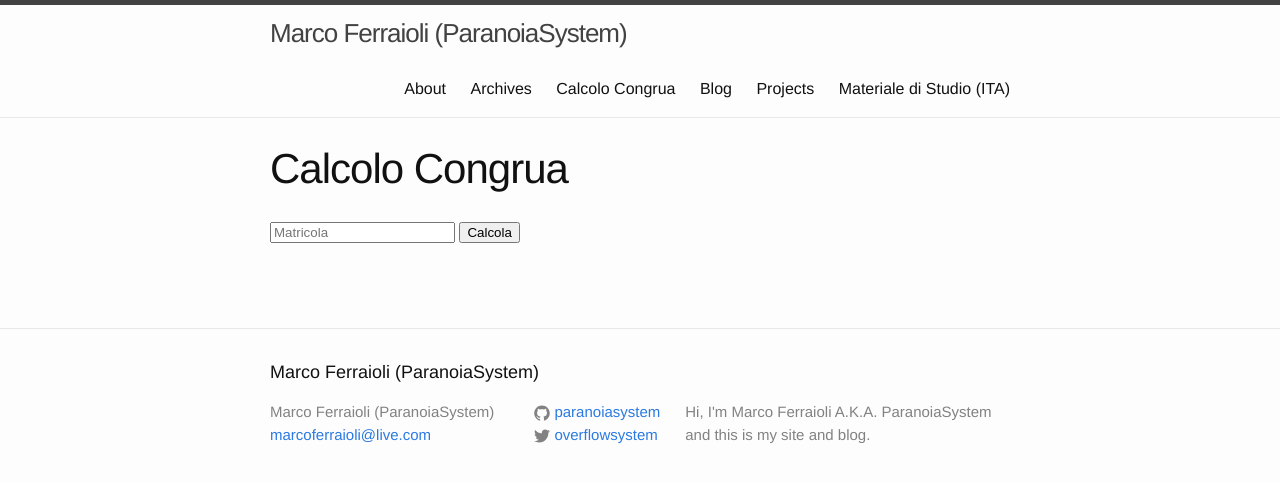
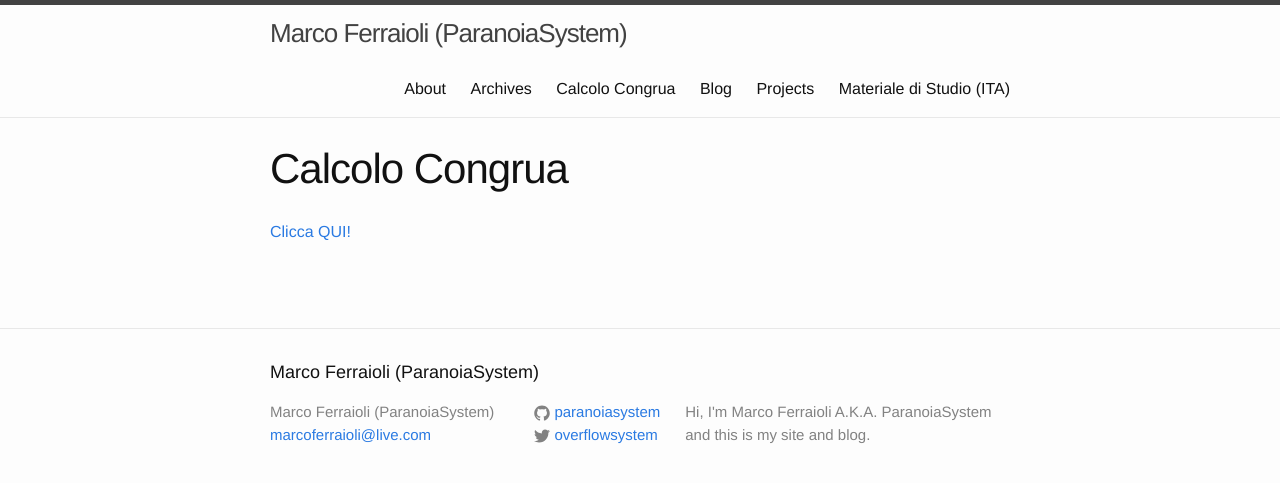
Before and after one commit to paranoiasystem/paranoiasystem.github.io_old, a Jekyll site: the page built from calcolounisa.html, in a window 1280 px wide. Shown: the top 483 px of the page. Built offline with Jekyll 4.4.1, drawn with Linux system fonts in a browser that asks for light colours.

Commit message:
Update calcolounisa.html

```diff
--- a/calcolounisa.html
+++ b/calcolounisa.html
@@ -6,10 +6,7 @@ keywords: "Marco, Ferraioli, Matricola, Calcolo, Congrua, Classe"
 permalink: /calcolounisa/
 ---
 <div id="check">
-  <input type="text" name="matricola" id="matricola" placeholder="Matricola">
-  <button onclick="calcola()">Calcola</button>
-  <br>
-  <div id="risultato"></div>
+  <a href="http://ferraiolimarco.altervista.org/">Clicca QUI!</a>
 </div>
 <br>
 <div id="adenable">
```
